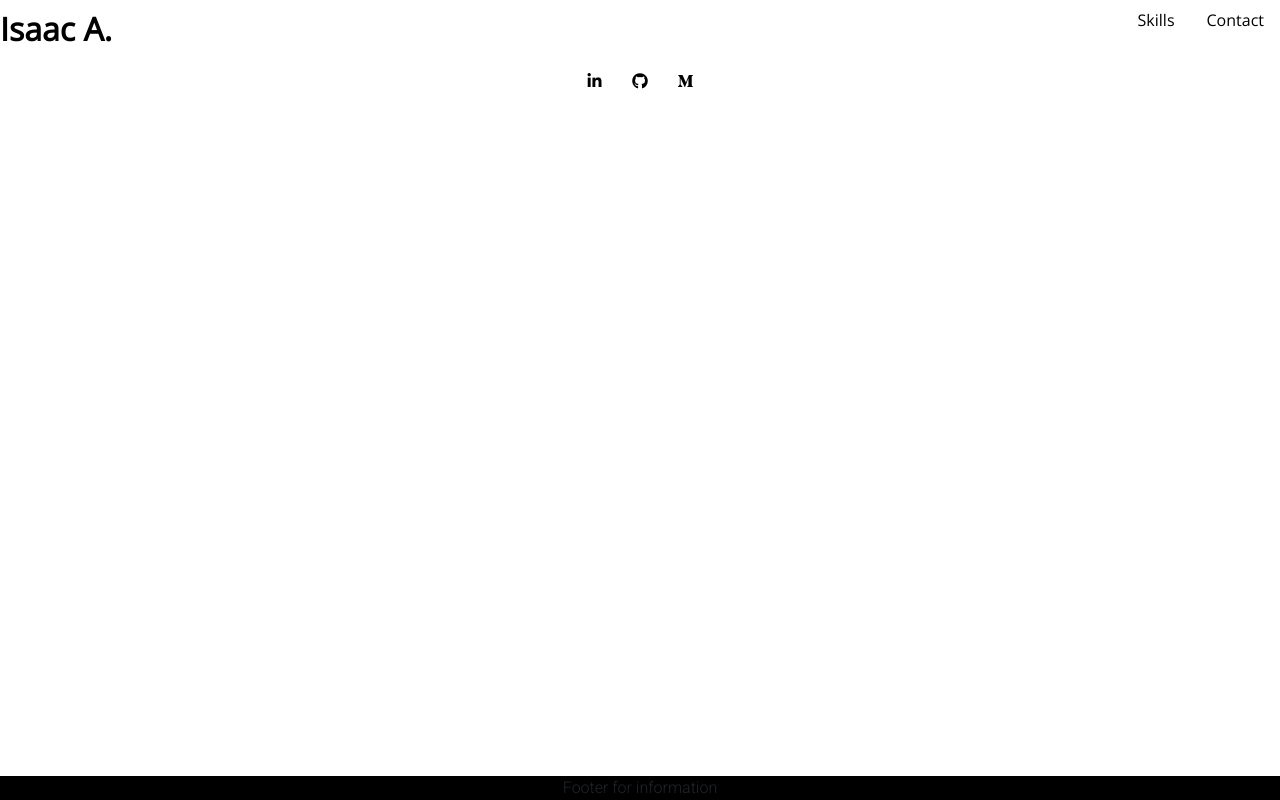
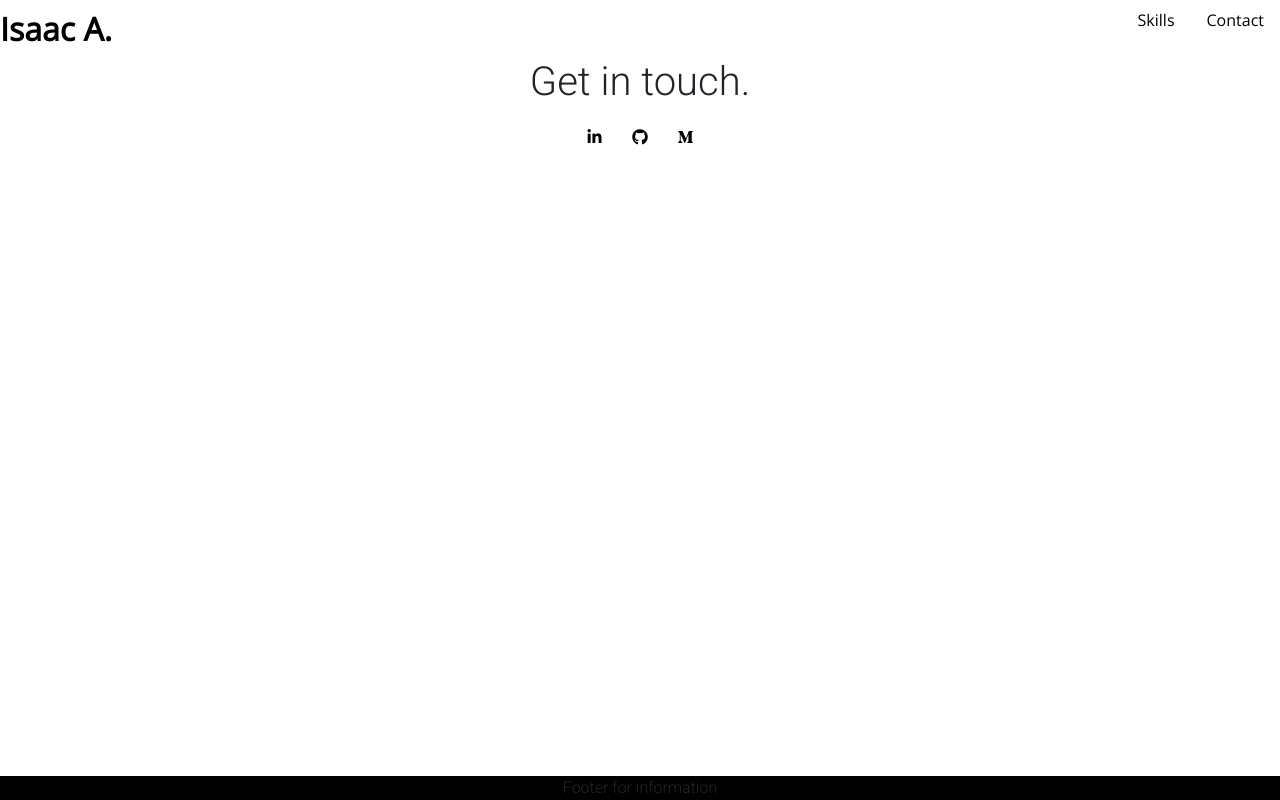
Before and after one commit to IA26/my-portfolio, a React (Create React App) app: page /contact in a window 1280 px wide. Built offline with nearby package versions, Linux system fonts and the light colour scheme.

Commit message:
added h1 tags to contact

```diff
--- a/src/containers/Contact.js
+++ b/src/containers/Contact.js
@@ -5,7 +5,8 @@ import {
 
 function Contact(props) {
     return (
-        <>
+       <>
+        <h1>Get in touch.</h1>
         <MDBContainer>
             <a href="https://www.linkedin.com/in/isaac-sampson-avilez-423672197/" className="social-icon hover">
               <MDBIcon fab icon="linkedin-in" />
@@ -19,7 +20,7 @@ function Contact(props) {
               <MDBIcon fab icon="medium-m" />
             </a>
         </MDBContainer>
-        </>
+    </>
     )
 }
 
```
